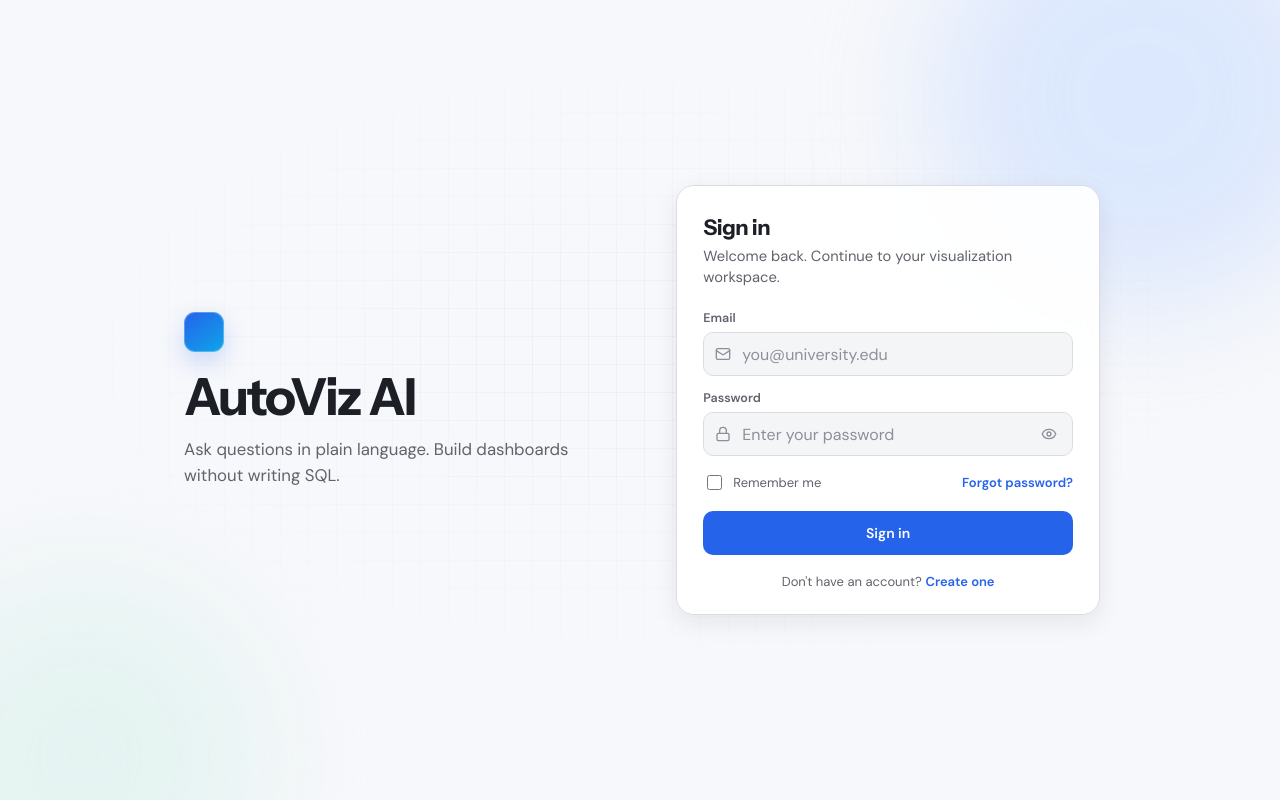
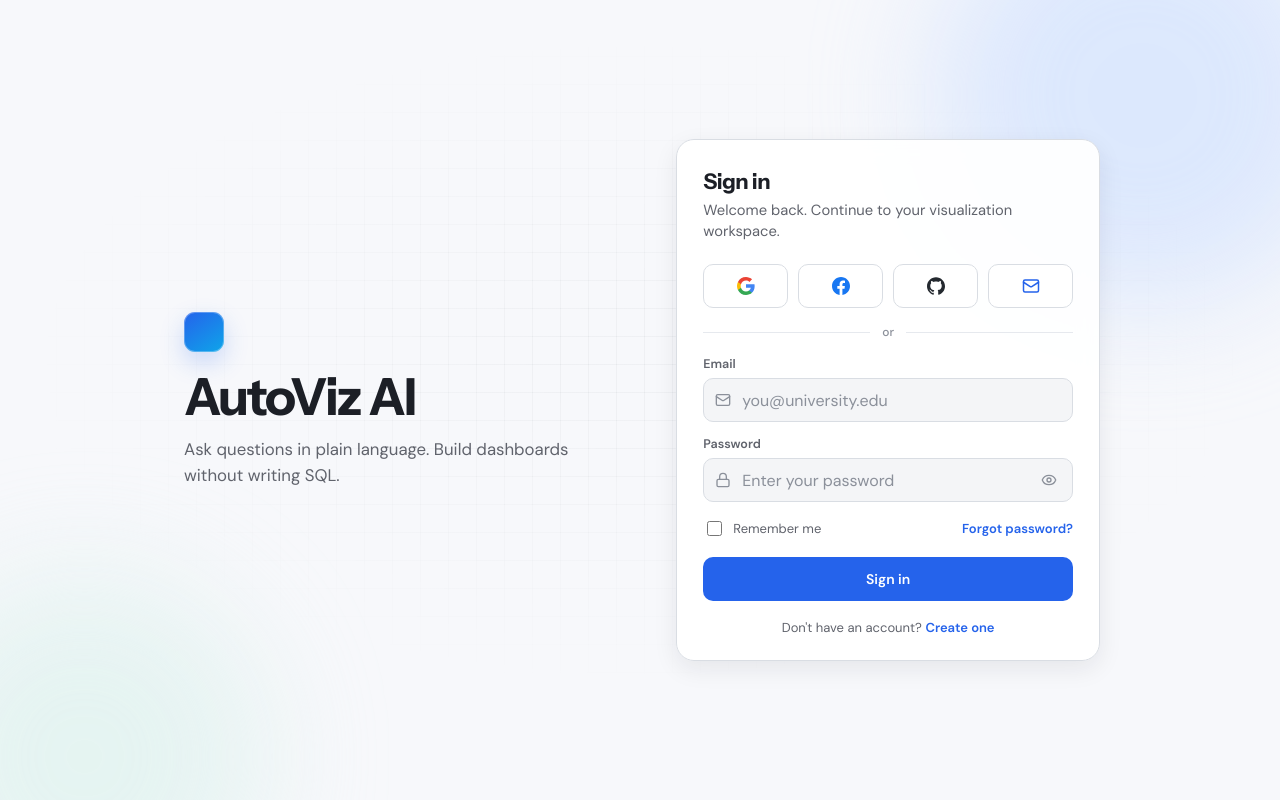
Before and after one commit to Group-5-UOM/AutoViz-Visualizer, a React (Vite) app in the folder frontend/: page /login in a window 1280 px wide. Built offline with nearby package versions, Linux system fonts and the light colour scheme; no server answers.

Commit message:
add aouth buttons to the login

```diff
--- a/frontend/src/lib/auth.ts
+++ b/frontend/src/lib/auth.ts
@@ -6,10 +6,10 @@
   expires_at: string;
 }
 
-export async function registerUser(email: string, password: string) {
-  return apiRequest<{ id: string; email: string }>('/auth/register', {
+export async function registerUser(email: string, password: string, username: string) {
+  return apiRequest<{ id: string; email: string; username: string }>('/auth/register', {
     method: 'POST',
-    body: { email, password },
+    body: { email, password, username },
     auth: false,
   });
 }
--- a/frontend/src/pages/LoginPage.css
+++ b/frontend/src/pages/LoginPage.css
@@ -121,6 +121,53 @@
   color: var(--text-secondary);
 }
 
+.oauth-row {
+  display: flex;
+  gap: 10px;
+}
+
+.oauth-icon-btn {
+  flex: 1;
+  display: grid;
+  place-items: center;
+  height: 44px;
+  border: 1px solid var(--border);
+  border-radius: var(--radius-md);
+  background: #fff;
+  transition: background 0.15s ease, border-color 0.15s ease, transform 0.15s ease;
+}
+
+.oauth-icon-btn:hover {
+  background: var(--bg-muted);
+  border-color: #c5cad3;
+}
+
+.oauth-icon-btn:active {
+  transform: translateY(1px);
+}
+
+.oauth-icon-btn--email {
+  color: var(--accent);
+}
+
+.login-divider {
+  display: flex;
+  align-items: center;
+  gap: 12px;
+  margin: 16px 0;
+  color: var(--text-muted);
+  font-size: 12px;
+  font-weight: 500;
+}
+
+.login-divider::before,
+.login-divider::after {
+  content: '';
+  flex: 1;
+  height: 1px;
+  background: var(--border-subtle);
+}
+
 .login-form {
   display: flex;
   flex-direction: column;
@@ -225,7 +272,7 @@
 }
 
 .login-error {
-  margin: 0;
+  margin: 14px 0 0;
   padding: 10px 12px;
   border-radius: var(--radius-sm);
   background: #fdecec;
--- a/frontend/src/pages/LoginPage.tsx
+++ b/frontend/src/pages/LoginPage.tsx
@@ -1,5 +1,5 @@
-import { useState, type FormEvent } from 'react';
-import { Eye, EyeOff, Lock, Mail } from 'lucide-react';
+import { useRef, useState, type FormEvent } from 'react';
+import { Eye, EyeOff, Lock, Mail, User } from 'lucide-react';
 import { ApiError } from '../lib/api';
 import { loginUser, registerUser } from '../lib/auth';
 import './LoginPage.css';
@@ -8,28 +8,96 @@
   onLogin: (email: string) => void;
 }
 
+function GoogleIcon() {
+  return (
+    <svg width="18" height="18" viewBox="0 0 18 18" aria-hidden>
+      <path
+        fill="#4285F4"
+        d="M17.64 9.2c0-.637-.057-1.251-.164-1.84H9v3.481h4.844a4.14 4.14 0 0 1-1.796 2.716v2.259h2.908c1.702-1.567 2.684-3.875 2.684-6.615Z"
+      />
+      <path
+        fill="#34A853"
+        d="M9 18c2.43 0 4.467-.806 5.956-2.18l-2.908-2.259c-.806.54-1.837.86-3.048.86-2.344 0-4.328-1.584-5.036-3.711H.957v2.332A8.997 8.997 0 0 0 9 18Z"
+      />
+      <path
+        fill="#FBBC05"
+        d="M3.964 10.71A5.41 5.41 0 0 1 3.682 9c0-.593.102-1.17.282-1.71V4.958H.957A8.997 8.997 0 0 0 0 9c0 1.452.348 2.827.957 4.042l3.007-2.332Z"
+      />
+      <path
+        fill="#EA4335"
+        d="M9 3.58c1.321 0 2.508.454 3.44 1.345l2.582-2.58C13.463.891 11.426 0 9 0A8.997 8.997 0 0 0 .957 4.958L3.964 7.29C4.672 5.163 6.656 3.58 9 3.58Z"
+      />
+    </svg>
+  );
+}
+
+function FacebookIcon() {
+  return (
+    <svg width="18" height="18" viewBox="0 0 24 24" aria-hidden>
+      <path
+        fill="#1877F2"
+        d="M24 12.073C24 5.405 18.627 0 12 0S0 5.405 0 12.073C0 18.1 4.388 23.094 10.125 24v-8.437H7.078v-3.49h3.047v-2.66c0-3.025 1.792-4.697 4.533-4.697 1.312 0 2.686.236 2.686.236v2.971h-1.513c-1.491 0-1.956.931-1.956 1.886v2.264h3.328l-.532 3.49h-2.796V24C19.612 23.094 24 18.1 24 12.073Z"
+      />
+    </svg>
+  );
+}
+
+function GitHubIcon() {
+  return (
+    <svg width="18" height="18" viewBox="0 0 24 24" aria-hidden>
+      <path
+        fill="#24292F"
+        d="M12 .297c-6.63 0-12 5.373-12 12 0 5.303 3.438 9.8 8.205 11.385.6.113.82-.258.82-.577 0-.285-.01-1.04-.015-2.04-3.338.724-4.042-1.61-4.042-1.61-.546-1.385-1.335-1.755-1.335-1.755-1.087-.744.084-.729.084-.729 1.205.084 1.838 1.236 1.838 1.236 1.07 1.835 2.809 1.305 3.495.998.108-.776.417-1.305.76-1.605-2.665-.3-5.466-1.332-5.466-5.93 0-1.31.465-2.38 1.235-3.22-.135-.303-.54-1.523.105-3.176 0 0 1.005-.322 3.3 1.23.96-.267 1.98-.399 3-.405 1.02.006 2.04.138 3 .405 2.28-1.552 3.285-1.23 3.285-1.23.645 1.653.24 2.873.12 3.176.765.84 1.23 1.91 1.23 3.22 0 4.61-2.805 5.625-5.475 5.92.42.36.81 1.096.81 2.22 0 1.606-.015 2.896-.015 3.286 0 .315.21.69.825.57C20.565 22.092 24 17.592 24 12.297c0-6.627-5.373-12-12-12"
+      />
+    </svg>
+  );
+}
+
+const OAUTH_PROVIDERS = [
+  { id: 'google', label: 'Google', icon: <GoogleIcon /> },
+  { id: 'facebook', label: 'Facebook', icon: <FacebookIcon /> },
+  { id: 'github', label: 'GitHub', icon: <GitHubIcon /> },
+  { id: 'email', label: 'Email', icon: <Mail size={18} /> },
+] as const;
+
 export function LoginPage({ onLogin }: LoginPageProps) {
   const [mode, setMode] = useState<'login' | 'register'>('login');
+  const [username, setUsername] = useState('');
   const [email, setEmail] = useState('');
   const [password, setPassword] = useState('');
   const [showPassword, setShowPassword] = useState(false);
   const [error, setError] = useState('');
   const [submitting, setSubmitting] = useState(false);
+  const emailInputRef = useRef<HTMLInputElement>(null);
+
+  const handleOAuthClick = (providerId: (typeof OAUTH_PROVIDERS)[number]['id']) => {
+    if (providerId === 'email') {
+      setError('');
+      emailInputRef.current?.focus();
+      return;
+    }
+    setError(`${providerId[0].toUpperCase()}${providerId.slice(1)} sign-in is coming soon.`);
+  };
 
   const handleSubmit = async (e: FormEvent) => {
     e.preventDefault();
     setError('');
 
     const trimmedEmail = email.trim();
+    const trimmedUsername = username.trim();
     if (!trimmedEmail || !password.trim()) {
       setError('Enter your email and password to continue.');
+      return;
+    }
+    if (mode === 'register' && !trimmedUsername) {
+      setError('Enter a username to create your account.');
       return;
     }
 
     setSubmitting(true);
     try {
       if (mode === 'register') {
-        await registerUser(trimmedEmail, password);
+        await registerUser(trimmedEmail, password, trimmedUsername);
       }
       await loginUser(trimmedEmail, password);
       onLogin(trimmedEmail);
@@ -73,12 +141,49 @@
             </p>
           </header>
 
+          <div className="oauth-row" role="group" aria-label="Sign in with a provider">
+            {OAUTH_PROVIDERS.map((provider) => (
+              <button
+                key={provider.id}
+                type="button"
+                className={`oauth-icon-btn oauth-icon-btn--${provider.id}`}
+                onClick={() => handleOAuthClick(provider.id)}
+                title={`Continue with ${provider.label}`}
+                aria-label={`Continue with ${provider.label}`}
+              >
+                {provider.icon}
+              </button>
+            ))}
+          </div>
+
+          <div className="login-divider" role="separator">
+            <span>or</span>
+          </div>
+
           <form className="login-form" onSubmit={handleSubmit} noValidate>
+            {mode === 'register' && (
+              <label className="login-field">
+                <span className="login-label">Username</span>
+                <span className="login-input-wrap">
+                  <User size={16} className="login-input-icon" aria-hidden />
+                  <input
+                    type="text"
+                    name="username"
+                    autoComplete="username"
+                    placeholder="Choose a username"
+                    value={username}
+                    onChange={(e) => setUsername(e.target.value)}
+                  />
+                </span>
+              </label>
+            )}
+
             <label className="login-field">
               <span className="login-label">Email</span>
               <span className="login-input-wrap">
                 <Mail size={16} className="login-input-icon" aria-hidden />
                 <input
+                  ref={emailInputRef}
                   type="email"
                   name="email"
                   autoComplete="email"
@@ -124,8 +229,6 @@
               </div>
             )}
 
-            {error && <p className="login-error" role="alert">{error}</p>}
-
             <button type="submit" className="login-submit" disabled={submitting}>
               {submitting
                 ? mode === 'login'
@@ -136,6 +239,8 @@
                   : 'Create account'}
             </button>
           </form>
+
+          {error && <p className="login-error" role="alert">{error}</p>}
 
           <p className="login-footer">
             {mode === 'login' ? (
```
